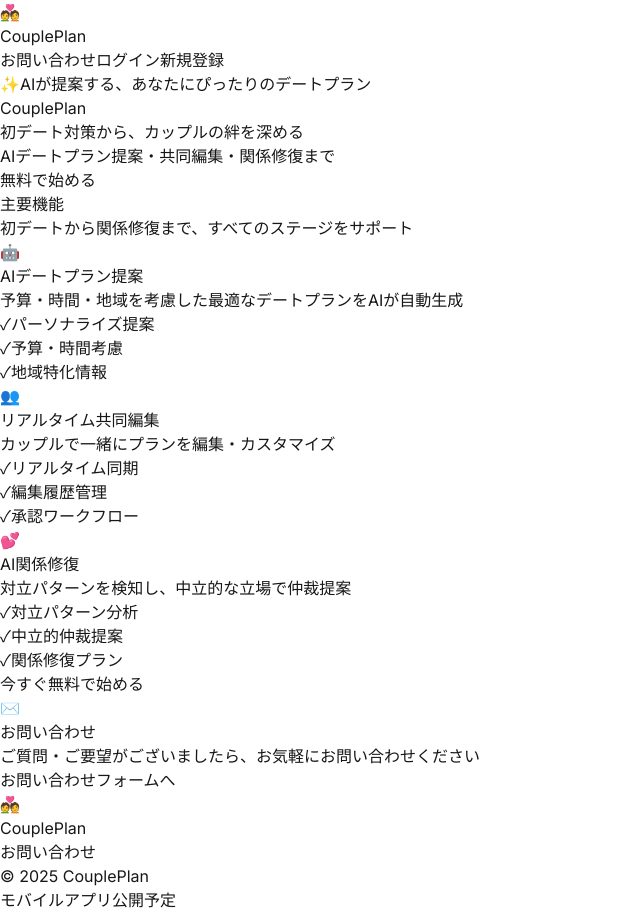
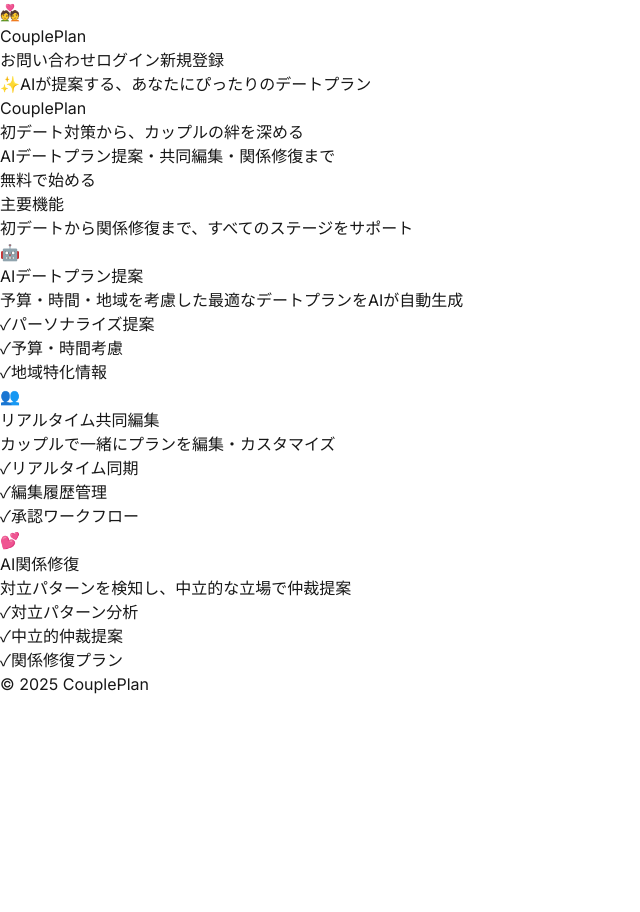
Before and after one commit to kojileo/coupleplan, a Next.js app: page / in a window 1280 px wide. Shown: the whole page, without its empty margins (0-640 px from the left). After the commit the page ends 800 px from the top, so only its background shows below. Built offline with nearby package versions, Linux system fonts and the light colour scheme; no server answers.

Commit message:
ホーム画面アップデート

```diff
--- a/src/app/page.tsx
+++ b/src/app/page.tsx
@@ -187,42 +187,6 @@ export default function Home(): ReactElement {
                 </div>
               </div>
             </div>
-
-            <div className="text-center mt-12">
-              <Link href="/signup?redirectTo=/dashboard">
-                <Button
-                  size="lg"
-                  className="bg-gradient-to-r from-rose-500 to-pink-600 hover:from-rose-600 hover:to-pink-700"
-                >
-                  今すぐ無料で始める
-                </Button>
-              </Link>
-            </div>
-          </div>
-        </section>
-
-        {/* お問い合わせセクション */}
-        <section className="py-20 bg-gradient-to-br from-slate-50 to-rose-50">
-          <div className="container mx-auto px-4">
-            <div className="max-w-3xl mx-auto text-center">
-              <div className="bg-white rounded-2xl shadow-xl p-12 border border-rose-100">
-                <div className="bg-gradient-to-br from-rose-500 to-pink-600 w-16 h-16 rounded-2xl flex items-center justify-center mx-auto mb-6">
-                  <span className="text-3xl">✉️</span>
-                </div>
-                <h2 className="text-3xl font-bold text-gray-900 mb-4">お問い合わせ</h2>
-                <p className="text-lg text-gray-600 mb-8">
-                  ご質問・ご要望がございましたら、お気軽にお問い合わせください
-                </p>
-                <Link href="/contact">
-                  <Button
-                    size="lg"
-                    className="bg-gradient-to-r from-rose-500 to-pink-600 hover:from-rose-600 hover:to-pink-700 text-white px-10 py-6 text-lg"
-                  >
-                    お問い合わせフォームへ
-                  </Button>
-                </Link>
-              </div>
-            </div>
           </div>
         </section>
       </main>
@@ -231,22 +195,8 @@ export default function Home(): ReactElement {
       <footer className="bg-gray-900 text-white py-12">
         <div className="container mx-auto px-4">
           <div className="flex flex-col md:flex-row justify-between items-center space-y-6 md:space-y-0">
-            <div className="flex items-center space-x-2">
-              <div className="bg-gradient-to-br from-rose-500 to-pink-600 p-1.5 rounded-lg">
-                <span className="text-xl">💑</span>
-              </div>
-              <span className="text-xl font-bold">CouplePlan</span>
-            </div>
-
-            <div className="flex flex-wrap justify-center gap-6 text-sm text-gray-400">
-              <Link href="/contact" className="hover:text-white transition-colors">
-                お問い合わせ
-              </Link>
-            </div>
-
             <div className="text-sm text-gray-400">
               <p>© 2025 CouplePlan</p>
-              <p className="text-xs mt-1">モバイルアプリ公開予定</p>
             </div>
           </div>
         </div>
```
